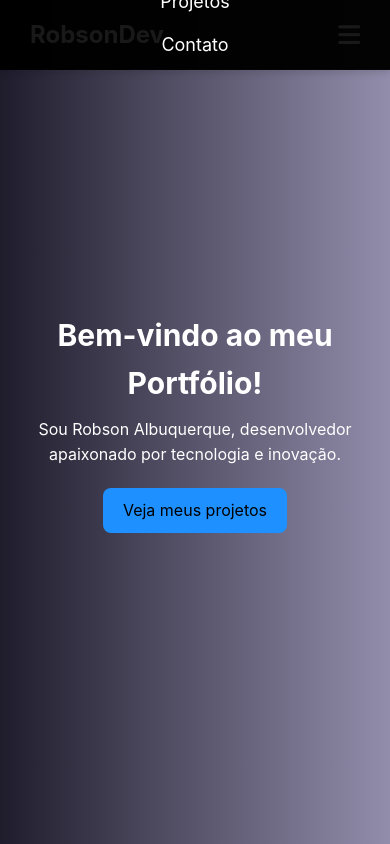
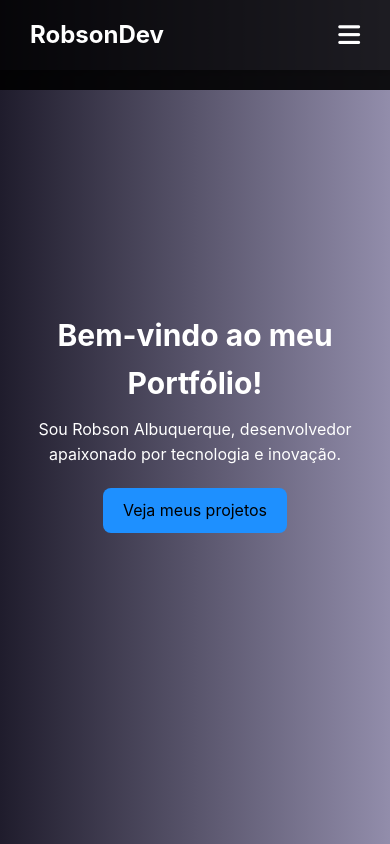
Before and after one commit to robsonalbuquerquedev/robson-dev-portfolio, a Vue app: page /#/ in a window 390 px wide. Built offline with nearby package versions, Linux system fonts and the light colour scheme.

Commit message:
Update component NavigationMenu.vue

```diff
--- a/src/components/NavigationMenu.vue
+++ b/src/components/NavigationMenu.vue
@@ -82,6 +82,8 @@ export default {
     display: flex;
     list-style: none;
     gap: 2rem;
+    margin: 0;
+    padding: 0;
 }
 
 .navbar a {
@@ -100,7 +102,7 @@ export default {
     color: #000;
 }
 
-/* 🔹 Botão de menu hambúrguer (aparece apenas em telas menores) */
+/* 🔹 Botão de menu hambúrguer */
 .menu-toggle {
     display: none;
     background: transparent;
@@ -108,6 +110,7 @@ export default {
     color: #fff;
     font-size: 2.5rem;
     cursor: pointer;
+    z-index: 1100;
 }
 
 /* 🔹 Responsividade para dispositivos menores */
@@ -126,17 +129,31 @@ export default {
         flex-direction: column;
         align-items: center;
         padding: 1rem 0;
-        transform: translateY(-100%);
-        transition: transform 0.3s ease-in-out;
+        transition: max-height 0.3s ease-in-out;
+        max-height: 0;
+        overflow: hidden;
     }
 
     .navbar.open {
-        transform: translateY(0);
+        max-height: 500px;
+        /* Define um valor grande suficiente para exibir todo o menu */
     }
 
     .navbar ul {
         flex-direction: column;
         gap: 1.5rem;
+        width: 100%;
+        text-align: center;
+    }
+
+    .navbar ul li {
+        width: 100%;
+    }
+
+    .navbar ul li a {
+        display: block;
+        width: 100%;
+        padding: 1rem;
     }
 }
 </style>
```
